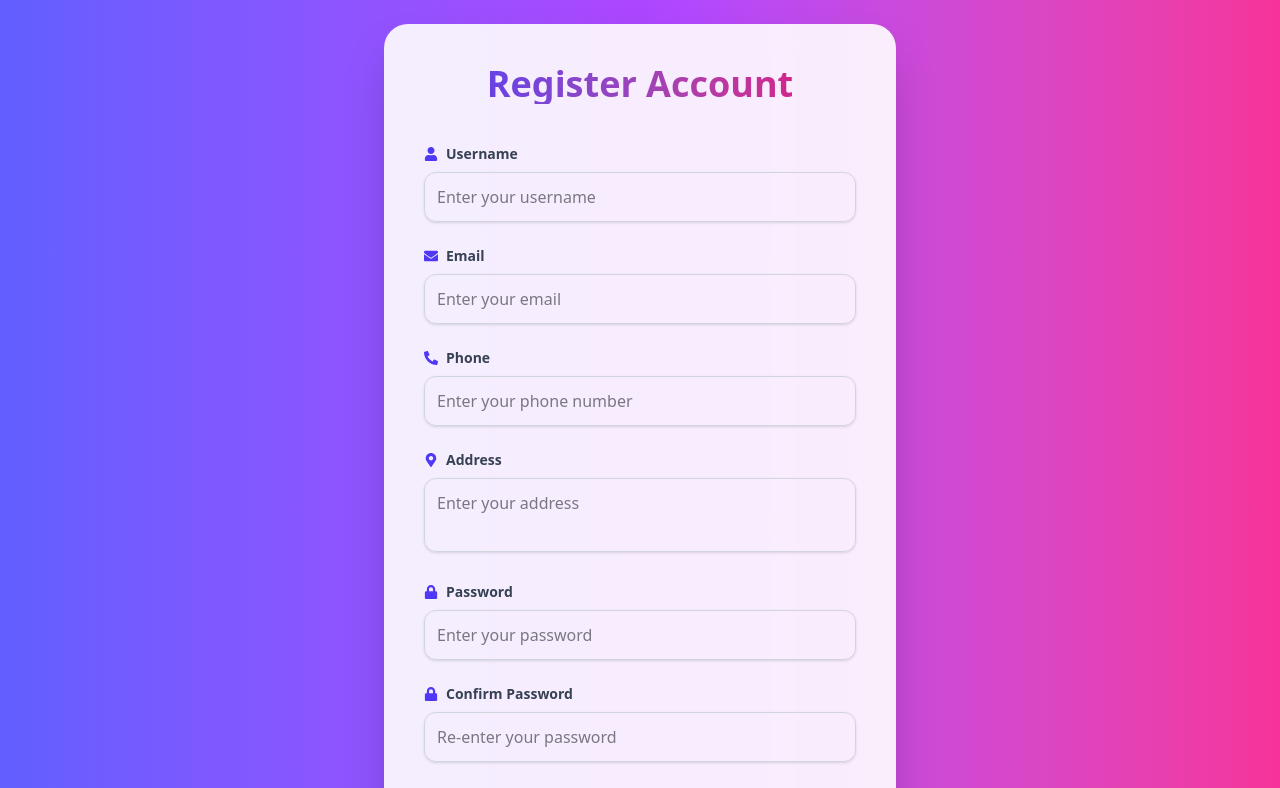
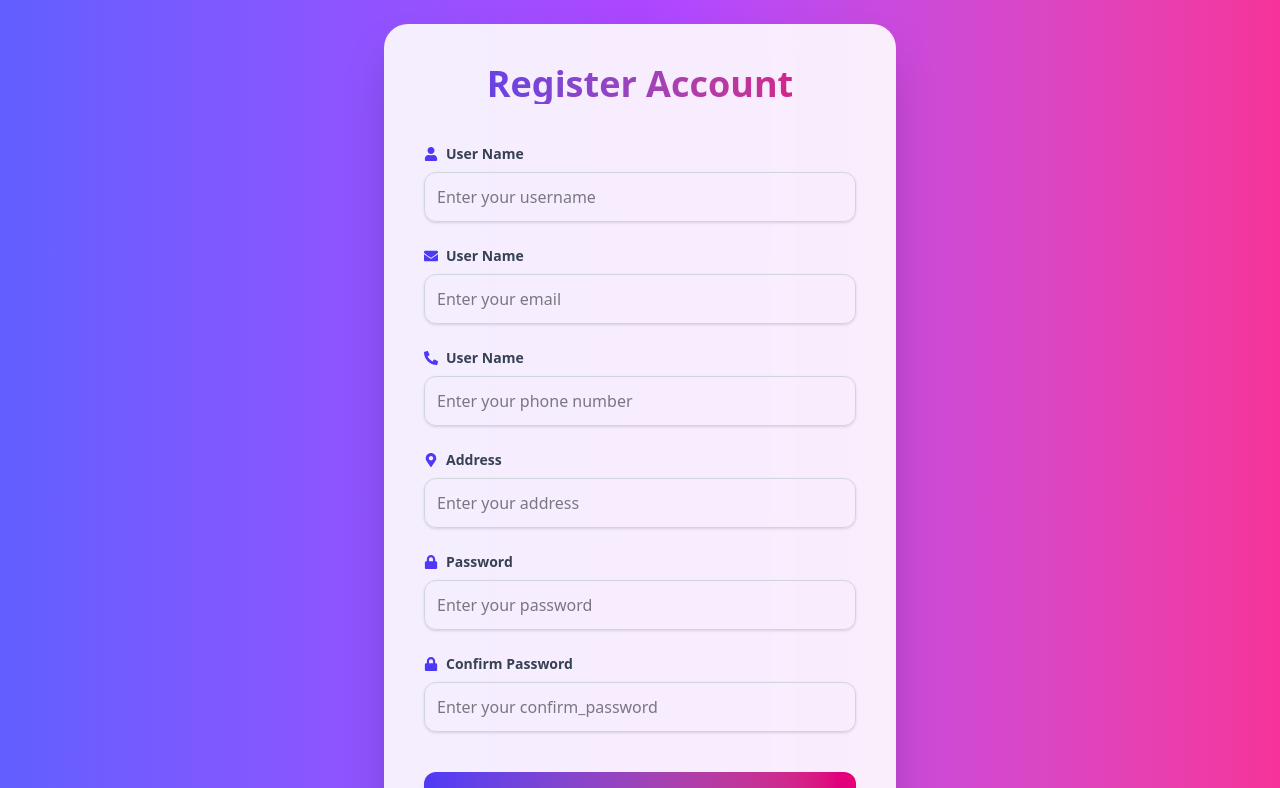
Before and after one commit to liton-das/practice-auth, a React (Vite) app in the folder client/: page /register in a window 1280 px wide. Shown: the top 788 px of the page. Built offline with nearby package versions, Linux system fonts and the light colour scheme.

Commit message:
error input fields error handle

```diff
--- /dev/null
+++ b/client/src/components/Button.jsx
@@ -0,0 +1,16 @@
+import React from "react";
+
+const Button = ({type,btnText}) => {
+  return (
+    <>
+      <button
+        type={type}
+        className="w-full cursor-pointer py-3 bg-linear-to-r from-indigo-600 to-pink-600 text-white rounded-xl font-semibold hover:from-indigo-700 hover:to-pink-700 transition-all shadow-lg"
+      >
+        {btnText}
+      </button>
+    </>
+  );
+};
+
+export default Button;
--- /dev/null
+++ b/client/src/components/InputGroup.jsx
@@ -0,0 +1,26 @@
+import React from 'react'
+// import { FaUser } from 'react-icons/fa';
+
+const InputGroup = ({autoComplete,icon,text,onChange,type,value,placeholder,name,error}) => {
+  return (
+    <>
+      <div>
+        <label className="text-sm font-semibold text-gray-700 mb-2 flex items-center gap-2">
+          {icon} {text}
+        </label>
+        <input
+          autoComplete={autoComplete}
+          onChange={onChange}
+          type={type}
+          name={name}
+          value={value}
+          placeholder={placeholder}
+          className="w-full border border-gray-300 rounded-xl p-3 focus:outline-none focus:ring-2 focus:ring-indigo-400 shadow-sm"
+        />
+        <p className='text-base text-red-500'>{error?error :''}</p>
+      </div>
+    </>
+  );
+}
+
+export default InputGroup
--- /dev/null
+++ b/client/src/helpers/FieldError.js
@@ -0,0 +1,17 @@
+import React from 'react'
+
+// generate error
+    const fieldError=(fields,inputFields=[])=>{
+      let err = {}
+      inputFields.forEach((key)=>{
+        if(!fields[key] || fields[key].trim === ''){
+            err[key] = `${key.replace('_',' ')} field is required!`
+        }
+      })
+      if(fields.password && fields.confirm_password && fields.password !== fields.confirm_password){
+        err.confirm_password = 'Passwords do not match!'
+      }
+      return Object.keys(err).length > 0 ? err : nulls
+    }
+
+export default fieldError
--- a/client/src/pages/auth/Register.jsx
+++ b/client/src/pages/auth/Register.jsx
@@ -1,5 +1,9 @@
 import React, { useState } from "react";
 import { FaUser, FaEnvelope, FaPhoneAlt, FaLock, FaMapMarkerAlt } from "react-icons/fa";
+import InputGroup from "../../components/InputGroup";
+import Button from "../../components/Button";
+import fieldError from "../../helpers/FieldError";
+
 const INITIAL_DATA = {
     userName:'',
     email:'',
@@ -10,125 +14,54 @@ const INITIAL_DATA = {
 }
 const RegistrationForm = () => {
     const [inputField,setInputField]=useState({...INITIAL_DATA})
-
+    const [error,setError]=useState('')
     // handleChange function
     const handleChange=(e)=>{
         setInputField((prev)=>({
             ...prev,
             [e.target.name]:e.target.value
         }))
-
+        setError('')
     }
     console.log(inputField)
+    // handle submit function
+    const handleSubmit = (e)=>{
+      e.preventDefault()
+      const isError = fieldError(inputField,[
+        'userName',
+        'email',
+        'phone',
+        'address',
+        'password',
+        'confirm_password'
+      ])
+      if(isError){
+        setError(isError)
+        console.log('fields error',isError)
+      }else{
+        setError('')
+        console.log('Form submitted successfully:',inputField)
+      }
+    }
+
   return (
     <div className="min-h-screen flex items-center justify-center bg-linear-to-r from-indigo-500 via-purple-500 to-pink-500 p-6">
       <div className="bg-white/90 backdrop-blur-md shadow-2xl rounded-3xl w-full max-w-lg p-10 transition-transform hover:scale-[1.02] duration-300">
         <h2 className="text-4xl font-extrabold text-center text-transparent bg-clip-text bg-linear-to-r from-indigo-600 to-pink-600 mb-10">
           Register Account
         </h2>
-
-        <form className="space-y-6">
-          {/* Username */}
-          <div>
-            <label className="text-sm font-semibold text-gray-700 mb-2 flex items-center gap-2">
-              <FaUser className="text-indigo-600" /> Username
-            </label>
-            <input
-                onChange={handleChange}
-              type="text"
-              name='userName'
-              value={inputField.userName}
-              placeholder="Enter your username"
-              className="w-full border border-gray-300 rounded-xl p-3 focus:outline-none focus:ring-2 focus:ring-indigo-400 shadow-sm"
-            />
-          </div>
-
-          {/* Email */}
-          <div>
-            <label className="text-sm font-semibold text-gray-700 mb-2 flex items-center gap-2">
-              <FaEnvelope className="text-indigo-600" /> Email
-            </label>
-            <input
-              type="email"
-              onChange={handleChange}
-              name='email'
-              value={inputField.email}
-              placeholder="Enter your email"
-              className="w-full border border-gray-300 rounded-xl p-3 focus:outline-none focus:ring-2 focus:ring-indigo-400 shadow-sm"
-            />
-          </div>
-
-          {/* Phone */}
-          <div>
-            <label className="text-sm font-semibold text-gray-700 mb-2 flex items-center gap-2">
-              <FaPhoneAlt className="text-indigo-600" /> Phone
-            </label>
-            <input
-              type="tel"
-              name="phone"
-              value={inputField.phone}
-              onChange={handleChange}
-              placeholder="Enter your phone number"
-              className="w-full border border-gray-300 rounded-xl p-3 focus:outline-none focus:ring-2 focus:ring-indigo-400 shadow-sm"
-            />
-          </div>
-
-          {/* Address */}
-          <div>
-            <label className="text-sm font-semibold text-gray-700 mb-2 flex items-center gap-2">
-              <FaMapMarkerAlt className="text-indigo-600" /> Address
-            </label>
-            <textarea
-               onChange={handleChange}
-               name="address"
-               value={inputField.address}
-              placeholder="Enter your address"
-              className="w-full border border-gray-300 rounded-xl p-3 focus:outline-none focus:ring-2 focus:ring-indigo-400 resize-none shadow-sm"
-              rows="2"
-            ></textarea>
-          </div>
-
-          {/* Password */}
-          <div>
-            <label className="text-sm font-semibold text-gray-700 mb-2 flex items-center gap-2">
-              <FaLock className="text-indigo-600" /> Password
-            </label>
-            <input
-              type="password"
-              name="password"
-              value={inputField.password}
-              onChange={handleChange}
-              placeholder="Enter your password"
-              className="w-full border border-gray-300 rounded-xl p-3 focus:outline-none focus:ring-2 focus:ring-indigo-400 shadow-sm"
-            />
-          </div>
-
-          {/* Confirm Password */}
-          <div>
-            <label className="text-sm font-semibold text-gray-700 mb-2 flex items-center gap-2">
-              <FaLock className="text-indigo-600" /> Confirm Password
-            </label>
-            <input
-                name="confirm_password"
-              value={inputField.confirm_password}
-              onChange={handleChange}
-              type="password"
-              placeholder="Re-enter your password"
-              className="w-full border border-gray-300 rounded-xl p-3 focus:outline-none focus:ring-2 focus:ring-indigo-400 shadow-sm"
-            />
-          </div>
-
+        <form onSubmit={handleSubmit} className="space-y-6">
+          <InputGroup error={error.userName} autoComplete={'userName'} icon={<FaUser className="text-indigo-600" />} name={'userName'} onChange={handleChange} type={'text'} value={inputField.userName} placeholder={'Enter your username'}  text={'User Name'}/>
+          <InputGroup error={error.email} autoComplete={'email'} icon={<FaEnvelope className="text-indigo-600" />} name={'email'} onChange={handleChange} value={inputField.email} type={'email'} placeholder={'Enter your email'}  text={'User Name'}/>
+          <InputGroup error={error.phone} autoComplete={'phone'} icon={<FaPhoneAlt className="text-indigo-600" />} name={'phone'} onChange={handleChange} value={inputField.phone} type={'tel'} placeholder={'Enter your phone number'}  text={'User Name'}/>
+          <InputGroup error={error.address} autoComplete={'address'} icon={<FaMapMarkerAlt className="text-indigo-600" />} name={'address'} onChange={handleChange} value={inputField.address} type={'text'} placeholder={'Enter your address'}  text={'Address'}/>
+          <InputGroup error={error.password} autoComplete={'password'} icon={<FaLock className="text-indigo-600" />} name={'password'} onChange={handleChange} value={inputField.password} type={'password'} placeholder={'Enter your password'}  text={'Password'}/>
+          <InputGroup error={error.confirm_password} autoComplete={'confirm_password'} icon={<FaLock className="text-indigo-600" />} name={'confirm_password'} onChange={handleChange} value={inputField.confirm_password} type={'password'} placeholder={'Enter your confirm_password'}  text={'Confirm Password'}/>
           {/* Submit Button */}
           <div className="pt-4">
-            <button
-              type="submit"
-              className="w-full cursor-pointer py-3 bg-linear-to-r from-indigo-600 to-pink-600 text-white rounded-xl font-semibold hover:from-indigo-700 hover:to-pink-700 transition-all shadow-lg"
-            >
-              Create Account
-            </button>
+            <Button btnText={'Create Account'} type={'submit'}/>
           </div>
         </form>
-
         <p className="text-center text-sm text-gray-600 mt-6">
           Already have an account?{' '}
           <a href="/login" className="text-indigo-600 font-semibold hover:underline">
```
